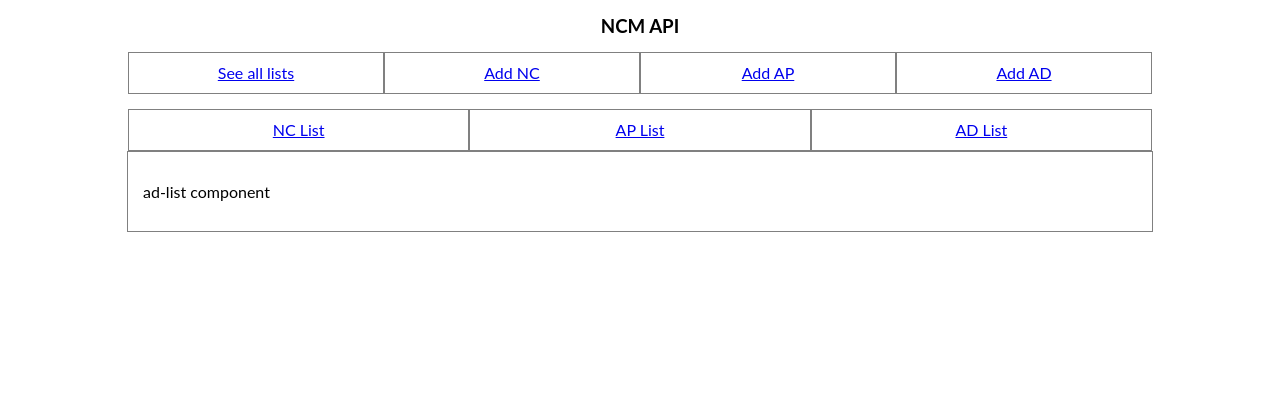
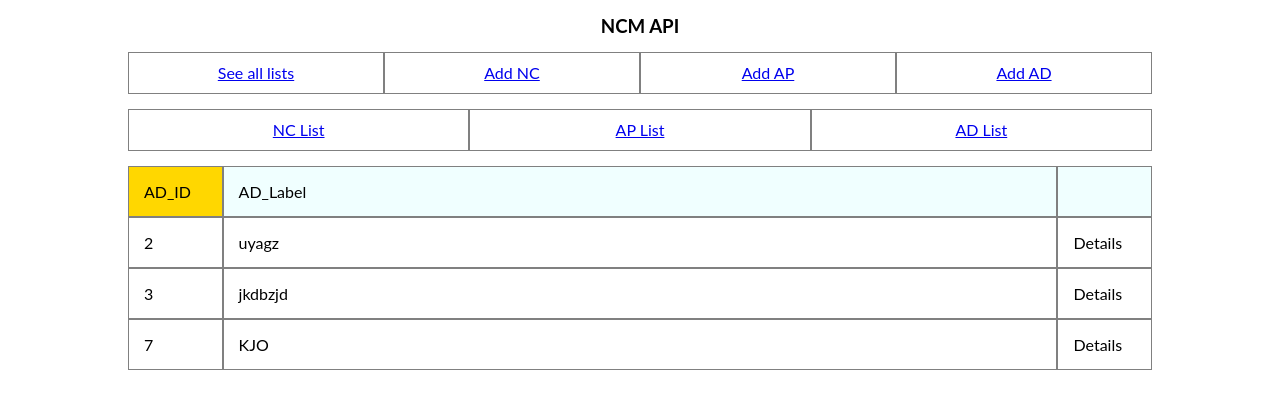
Before and after one commit to Khang90800/ncm3, an Angular app: page /ad-list in a window 1280 px wide. Shown: the top 408 px of the page. Built offline with nearby package versions, Linux system fonts and the light colour scheme.

Commit message:
ad.service added

```diff
--- /dev/null
+++ b/src/app/services/ad.service.ts
@@ -0,0 +1,16 @@
+export class AdService {
+  adProperties = [
+    {
+      id: '2',
+      label: 'uyagz'
+    },
+    {
+      id: '3',
+      label: 'jkdbzjd'
+    },
+    {
+      id: '7',
+      label: 'KJO'
+    },
+  ];
+}
--- a/src/list-menu/ad-list/ad-list.component.css
+++ b/src/list-menu/ad-list/ad-list.component.css
@@ -1,3 +1,32 @@
-p {
-  margin: 15px;
+.tableHead {
+  display: flex;
+  flex-direction: row;
+  margin-top: 15px;
+  margin-bottom: 0;
 }
+
+.elementTableHead {
+  border: 1px solid grey;
+}
+
+.boxTable {
+  border: 1px solid grey;
+}
+
+.boxTable:nth-child(1) {
+  background-color: gold;
+  flex: 1;
+  min-width: 85px;
+}
+
+.boxTable:nth-child(2) {
+  background-color: azure;
+  flex: 9;
+  min-width: 100px;
+}
+
+.boxTable:nth-child(3) {
+  background-color: azure;
+  flex: 1;
+  min-width: 85px;
+}
--- a/src/list-menu/ad-list/ad-list.component.html
+++ b/src/list-menu/ad-list/ad-list.component.html
@@ -1,5 +1,16 @@
 <app-list-menu></app-list-menu>
 
-<div class="subMenuContainer">
-  <p>ad-list component</p>
+<div class="subListContainer">
+  <div class="tableHead">
+    <div class="boxTable"><p>AD_ID</p></div>
+    <div class="boxTable"><p>AD_Label</p></div>
+    <div class="boxTable"><p></p></div>
+  </div>
+
+  <div class="tableBody">
+    <app-ad  *ngFor="let ad of adProperties"
+              [adId]="ad.id"
+              [adLabel]="ad.label"></app-ad>
+  </div>
+
 </div>
--- a/src/list-menu/ad-list/ad-list.component.ts
+++ b/src/list-menu/ad-list/ad-list.component.ts
@@ -1,9 +1,18 @@
-import { Component } from '@angular/core';
+import { Component, OnInit } from '@angular/core';
+import { AdService } from './../../app/services/ad.service';
 
 @Component({
   selector: 'app-ad-list',
   templateUrl: './ad-list.component.html',
   styleUrls: [ './ad-list.component.css' ]
 })
-export class AdListComponent {
+export class AdListComponent implements OnInit {
+
+  adProperties: any[];
+
+  constructor(private adService: AdService) {}
+
+  ngOnInit() {
+    this.adProperties = this.adService.adProperties;
+  }
 }
--- /dev/null
+++ b/src/list-menu/ad-list/ad/ad.component.css
@@ -0,0 +1,32 @@
+* {
+  margin: 0;
+  padding: 0;
+}
+
+p {
+  margin: 15px;
+}
+
+.tableBody {
+  display: flex;
+  flex-direction: row;
+}
+
+.boxTableBody {
+  border: 1px solid grey;
+}
+
+.boxTableBody:nth-child(1) {
+  flex: 1;
+  min-width: 85px;
+}
+
+.boxTableBody:nth-child(2) {
+  flex: 9;
+  min-width: 100px;
+}
+
+.boxTableBody:nth-child(3) {
+  flex: 1;
+  min-width: 85px;
+}
--- /dev/null
+++ b/src/list-menu/ad-list/ad/ad.component.html
@@ -0,0 +1,5 @@
+<div class="tableBody">
+  <div class="boxTableBody"><p>{{ adId }}</p></div>
+  <div class="boxTableBody"><p>{{ adLabel }}</p></div>
+  <div class="boxTableBody"><p>Details</p></div>
+</div>
--- a/src/list-menu/ap-list/ap-list.component.html
+++ b/src/list-menu/ap-list/ap-list.component.html
@@ -11,7 +11,6 @@
     <app-ap  *ngFor="let ap of apProperties"
               [apId]="ap.id"
               [apLabel]="ap.label"></app-ap>
-
   </div>
 
 </div>
```
Also changed, not shown: src/app/app.module.ts (+6 -2 lines), src/list-menu/ad-list/ad/ad.component.ts (added, +12 -0 lines).
